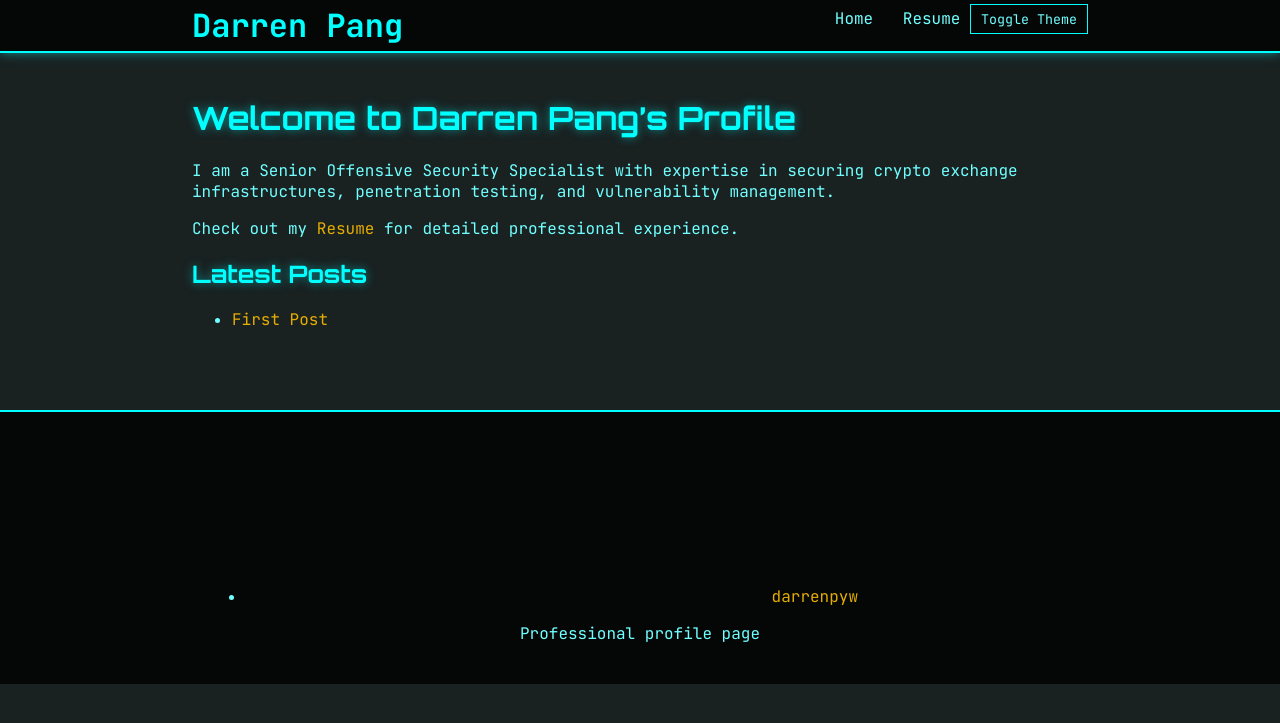
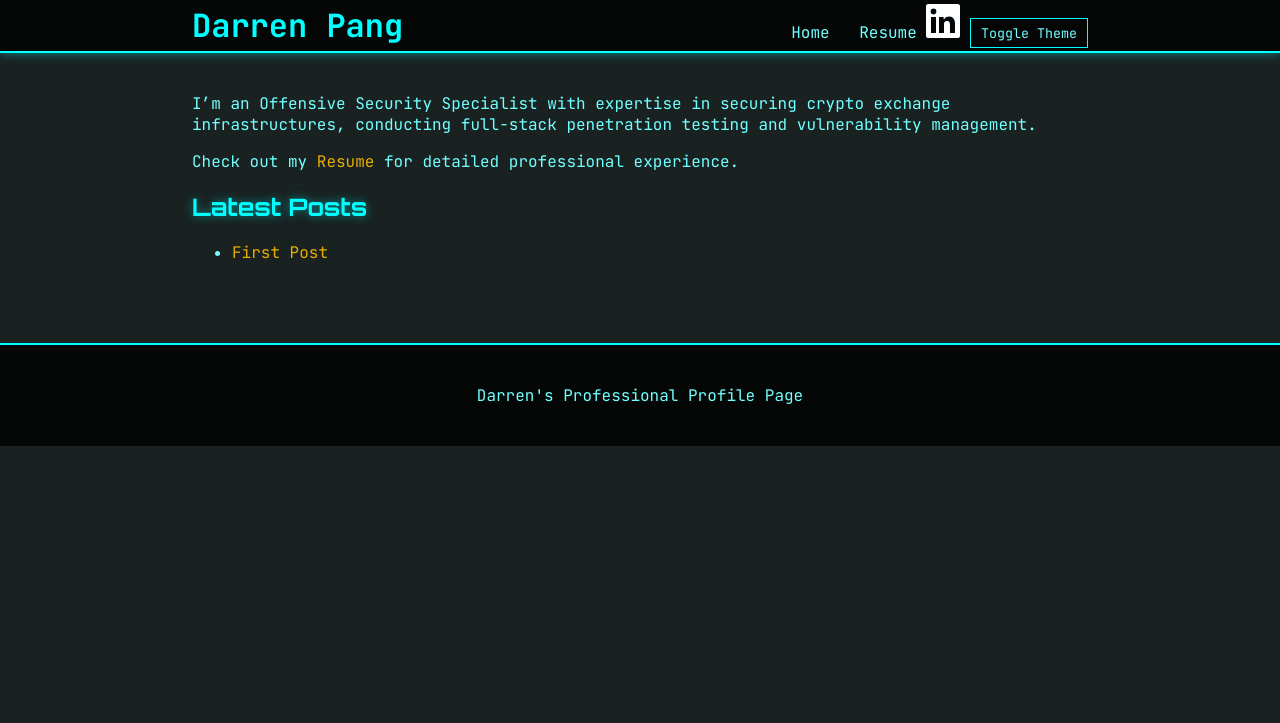
Before and after one commit to darrenpyw/skills-github-pages, a Jekyll site: the page built from index.md, in a window 1280 px wide. Shown: the top 723 px of the page. Built offline with Jekyll 4.4.1, drawn with Linux system fonts in a browser that asks for light colours.

Commit message:
Change footer, add linkedin link to header

```diff
--- a/_config.yml
+++ b/_config.yml
@@ -1,5 +1,5 @@
 title: Darren Pang
 author: Darren Pang
-description: Professional profile page
+description: Darren's Professional Profile Page
 theme: minima
 github_username: darrenpyw
--- a/_includes/footer.html
+++ b/_includes/footer.html
@@ -1,12 +1,12 @@
 <footer class="site-footer h-card">
   <!-- <data class="u-url" href="{{ '/' | relative_url }}"></data> -->
   <div class="wrapper">
-    <div class="footer-col-wrapper">
-      <!-- <div class="footer-col footer-col-1">
+    <!--<div class="footer-col-wrapper">
+       <div class="footer-col footer-col-1">
         <ul class="contact-list">
           <li class="p-name">{{ site.title | escape }}</li>
         </ul>
-      </div> -->
+      </div>
       <div class="footer-col footer-col-2">
         <ul class="social-media-list">
           {%- if site.github_username -%}
@@ -17,6 +17,7 @@
       <div class="footer-col footer-col-3">
         <p>{{ site.description | escape }}</p>
       </div>
-    </div>
+    </div>-->
+    <p>{{ site.description | escape }}</p>
   </div>
 </footer>
--- a/_includes/header.html
+++ b/_includes/header.html
@@ -13,7 +13,16 @@
       <div class="trigger">
         <a class="page-link" href="{{ '/' | relative_url }}">Home</a>
         <a class="page-link" href="{{ '/resume' | relative_url }}">Resume</a>
+
+        <svg xmlns="http://www.w3.org/2000/svg" id="linkedin-bug-blue-medium" width="34" height="34" aria-hidden="false" data-supported-dps="34x34" viewBox="0 0 34 34" data-token-id="417" class="_0457e395 _83085c12 _16027420 _0992d87f" role="img" aria-label="LinkedIn" componentkey="4a8d3905-a094-4586-a551-809daa8d9c9c" style="width: 34px; min-width: 34px; height: 34px; min-height: 34px;">
+          <a> href="https://www.linkedin.com/in/darrenywpang" target="_blank" rel="noopener"></a>
+          <path fill="#0a66c2" d="M34 2.5v29a2.5 2.5 0 0 1-2.5 2.5h-29A2.5 2.5 0 0 1 0 31.5v-29A2.5 2.5 0 0 1 2.5 0h29A2.5 2.5 0 0 1 34 2.5M10 13H5v16h5zm.45-5.5a2.88 2.88 0 0 0-2.86-2.9H7.5a2.9 2.9 0 0 0 0 5.8 2.88 2.88 0 0 0 2.95-2.81zM29 19.28c0-4.81-3.06-6.68-6.1-6.68a5.7 5.7 0 0 0-5.06 2.58h-.14V13H13v16h5v-8.51a3.32 3.32 0 0 1 3-3.58h.19c1.59 0 2.77 1 2.77 3.52V29h5z" display="var(--svgDisplayLight)"></path>
+          <path fill="#fff" d="M34 2.5v29a2.5 2.5 0 0 1-2.5 2.5h-29A2.5 2.5 0 0 1 0 31.5v-29A2.5 2.5 0 0 1 2.5 0h29A2.5 2.5 0 0 1 34 2.5M10 13H5v16h5zm.45-5.5a2.88 2.88 0 0 0-2.86-2.9H7.5a2.9 2.9 0 0 0 0 5.8 2.88 2.88 0 0 0 2.95-2.81zM29 19.28c0-4.81-3.06-6.68-6.1-6.68a5.7 5.7 0 0 0-5.06 2.58h-.14V13H13v16h5v-8.51a3.32 3.32 0 0 1 3-3.58h.19c1.59 0 2.77 1 2.77 3.52V29h5z" display="var(--svgDisplayDark)"></path>
+        </svg>
+
         <button id="theme-toggle" class="theme-toggle">Toggle Theme</button>
+
+
       </div>
     </nav>
   </div>
--- a/index.md
+++ b/index.md
@@ -3,9 +3,7 @@ title: Home
 layout: default
 ---
 
-# Welcome to Darren Pang's Profile
-
-I am a Senior Offensive Security Specialist with expertise in securing crypto exchange infrastructures, penetration testing, and vulnerability management.
+I'm an Offensive Security Specialist with expertise in securing crypto exchange infrastructures, conducting full-stack penetration testing and vulnerability management.
 
 Check out my [Resume]({{ '/resume' | relative_url }}) for detailed professional experience.
 
```
